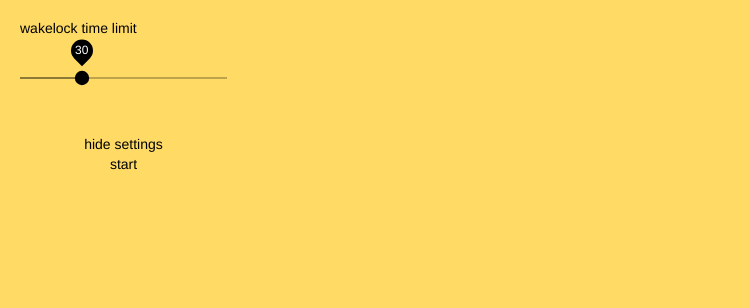
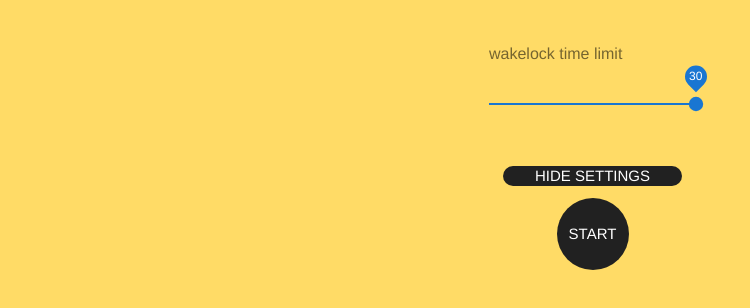
Before and after one commit to DecentLabs/lightproject, a Vue app: page / in a window 1280 px wide. Shown: the top 308 px of the page, without its empty margins (0-750 px from the left). Built offline with nearby package versions, Linux system fonts and the light colour scheme.

Commit message:
apply vuetify

```diff
--- a/src/App.vue
+++ b/src/App.vue
@@ -1,13 +1,12 @@
 <template>
-  <div id="app" ref="main"
-       :class="theme" :style="{backgroundColor: bgColor}"
-       @touchstart="onStart" @touchmove="onMove"
-  >
+  <v-app>
+    <div id="app" ref="main"
+         :style="{backgroundColor: bgColor}"
+         @touchstart="onStart" @touchmove="onMove">
+    </div>
     <p>{{ wakeLockStatus }}</p>
-    <div>
-      <settings @start="startWL"></settings>
-    </div>
-  </div>
+    <settings @start="startWL"></settings>
+  </v-app>
 </template>
 
 <script>
@@ -22,24 +21,22 @@
     data () {
       return {
         startX: 0,
-        startY: 0
+        startY: 0,
       }
     },
     computed: {
       ...mapState([
+        'hue',
         'wakeLock',
         'wakeLockStatus',
         'wakeLockRequest',
         'wakeLockDuration',
         'wakeLockTimeOut',
-        'startTime'
+        'startTime',
       ]),
       bgColor () {
         return this.$store.getters.bgColor
       },
-      theme () {
-        return parseInt(this.$store.state.lightness, 10) < 40 ? 'dark' : 'light'
-      }
     },
     methods: {
       onStart (e) {
@@ -54,6 +51,8 @@
         let posX = e.changedTouches[0].clientX
         let deltaY = Math.abs(posY - this.startY)
         let deltaX = Math.abs(posX - this.startX)
+
+        console.debug(hue)
 
         if (deltaY > 0 && deltaX < 10) {
           if (posY < this.startY) {
@@ -78,11 +77,11 @@
         this.$store.dispatch('saveHue', hue)
         this.$store.dispatch('saveLightness', lightness)
       },
-      initWL() {
+      initWL () {
         if ('getWakeLock' in navigator) {
           navigator.getWakeLock('screen').then(res => {
             const wakeLockObj = res
-            let wakeLockRequest = wakeLockObj.createRequest();
+            let wakeLockRequest = wakeLockObj.createRequest()
             this.$store.commit('setWakeLock', wakeLockObj)
             this.$store.commit('setWakeLockRequest', wakeLockRequest)
             this.$store.commit('setWakeLockStatus', 'WakeLock OK')
@@ -92,21 +91,21 @@
               this.cancelWL()
             }
           }).catch((err) => {
-            console.log('Could not obtain wake lock', err);
-          });
+            console.log('Could not obtain wake lock', err)
+          })
         } else {
           console.debug('getWakeLock not supported')
           this.$store.commit('setWakeLockStatus', 'WakeLock not supported')
         }
       },
-      cancelWL() {
+      cancelWL () {
         const timeOutID = window.setTimeout(() => {
-          this.wakeLockRequest.cancel();
+          this.wakeLockRequest.cancel()
           this.$store.commit('setWakeLockRequest', null)
         }, this.wakeLockDuration * 60 * 1000)
-        this.$store.commit('setTimeOutID', timeOutID)
+        this.$store.commit('setWakeLockTimeOut', timeOutID)
       },
-      startWL() {
+      startWL () {
         if (this.wakeLockRequest && this.wakeLockTimeOut) {
           window.clearTimeout(this.wakeLockTimeOut)
           this.$store.commit('setWakeLockRequest', this.wakeLock.createRequest())
@@ -116,11 +115,12 @@
         } else {
           this.initWL()
         }
-      }
+      },
     },
     mounted () {
       this.$store.dispatch('loadSettings')
-    }
+      console.debug('afterload', this.hue)
+    },
   }
 </script>
 
--- a/src/components/settings.vue
+++ b/src/components/settings.vue
@@ -1,25 +1,23 @@
 <template>
-  <div class="form-wrapper" ref="settings">
+  <v-container class="form-wrapper" ref="settings">
     <form>
-      <div>
-        <label for="wakelock">wakelock time limit</label>
-        <!--<select id="wakelock" v-model="wakeLockDuration">-->
-          <!--<option value="19">10 mins</option>-->
-          <!--<option value="20">20 mins</option>-->
-          <!--<option value="30">30 mins</option>-->
-        <!--</select>-->
-        <v-slider v-model="wakeLockDuration"
-                  thumb-label="always"
-                  thumb-color="black"
-                  :thumb-size="22">
-
-        </v-slider>
-      </div>
+      <v-label :dark="isDark">wakelock time limit</v-label>
+      <v-slider v-model="wakeLockDuration"
+                thumb-label="always"
+                :thumb-size="22"
+                :dark="isDark"
+                max="30"
+      ></v-slider>
     </form>
-    <button v-if="isSettingVisible" @click="showSettings(false)">hide settings</button>
-    <button v-if="!isSettingVisible" @click="showSettings(true)">show settings</button>
-    <button @click="startLight">start</button>
-  </div>
+    <v-btn v-if="isSettingVisible"
+           @click="showSettings(false)"
+           depressed round large :dark="!isDark">hide settings</v-btn>
+    <v-btn v-if="!isSettingVisible"
+           @click="showSettings(true)"
+           depressed round large :dark="!isDark">show settings</v-btn>
+    <v-btn @click="startLight"
+           depressed fab large  :dark="!isDark">start</v-btn>
+  </v-container>
 </template>
 
 <script>
@@ -29,7 +27,7 @@
     name: 'app',
     data () {
       return {
-        isSettingVisible: true
+        isSettingVisible: true,
       }
     },
     computed: {
@@ -39,11 +37,14 @@
         },
         set: function (value) {
           this.$store.dispatch('saveWakeLockDuration', value)
-        }
+        },
       },
+      isDark () {
+        return parseInt(this.$store.state.lightness, 10) < 40
+      }
     },
     methods: {
-      startLight() {
+      startLight () {
         this.$emit('start')
         this.setFullScreen()
       },
@@ -66,7 +67,7 @@
 
         this.isSettingVisible = toShow
       },
-    }
+    },
   }
 </script>
 
@@ -79,6 +80,7 @@
     flex-direction: column;
     align-items: center;
     transition: transform .6s;
+    z-index: 100;
   }
 
   form {
@@ -102,4 +104,8 @@
   button {
     height: 20px;
   }
+
+  .v-input__slot {
+    margin-bottom: 0;
+  }
 </style>
--- a/src/store.js
+++ b/src/store.js
@@ -2,7 +2,7 @@ import Vue from 'vue'
 import Vuex from 'vuex'
 
 const STORAGE = {
-  TIME:'light-time',
+  DURATION:'light-duration',
   HUE: 'light-hue',
   LIGHTNESS: 'light-lightness'
 }
@@ -35,8 +35,9 @@ const store = new Vuex.Store({
     setWakeLockStatus(state, status) {
       state.wakeLockStatus = status
     },
-    setWakeLockDuration(state, time) {
-      state.wakeLockTime = time
+    setWakeLockDuration(state, duration) {
+      console.debug('commit duration')
+      state.wakeLockDuration = duration
     },
     setHue(state, hue) {
       state.hue = hue
@@ -59,23 +60,23 @@ const store = new Vuex.Store({
     },
     saveWakeLockDuration({commit}, value) {
       commit('setWakeLockDuration', value)
-      localStorage.setItem(STORAGE.TIME, value)
+      localStorage.setItem(STORAGE.DURATION, value)
     },
     loadSettings({commit}) {
       const hue = localStorage.getItem(STORAGE.HUE)
       const lightness = localStorage.getItem(STORAGE.LIGHTNESS)
-      const time = localStorage.getItem(STORAGE.TIME)
+      const duration = localStorage.getItem(STORAGE.DURATION)
 
-      if(hue) {
+      if(hue && !isNaN(hue)) {
         commit('setHue', hue)
       }
 
-      if(lightness) {
+      if(lightness && !isNaN(lightness)) {
         commit('setLightness', lightness)
       }
 
-      if(time) {
-        commit('setWakeLockDuration', time)
+      if(duration && !isNaN(duration)) {
+        commit('setWakeLockDuration', duration)
       }
     }
   }
```
